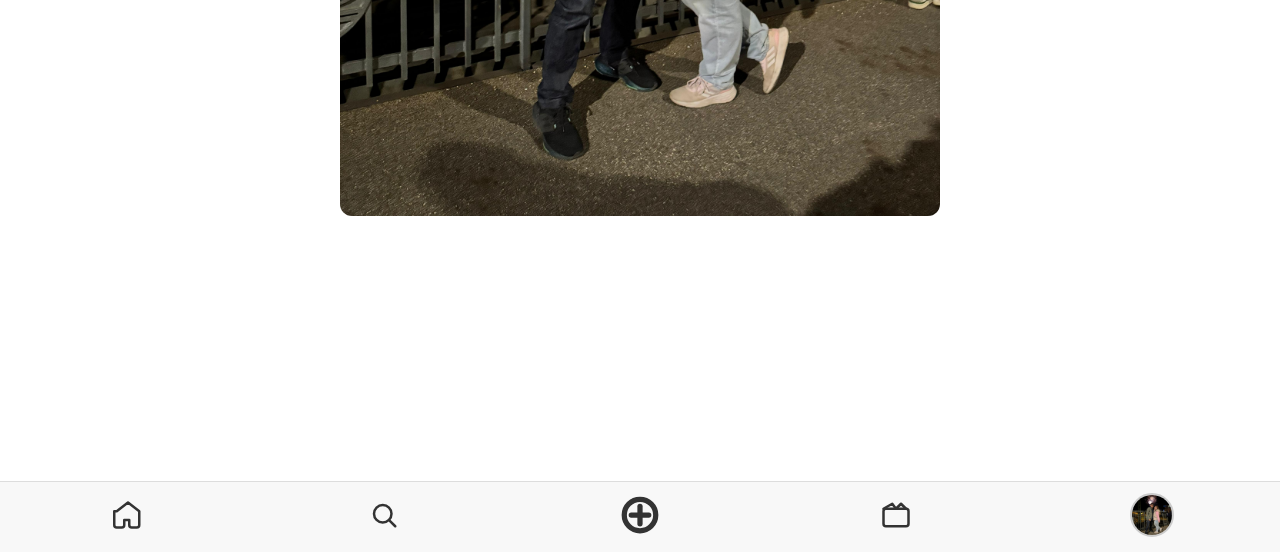
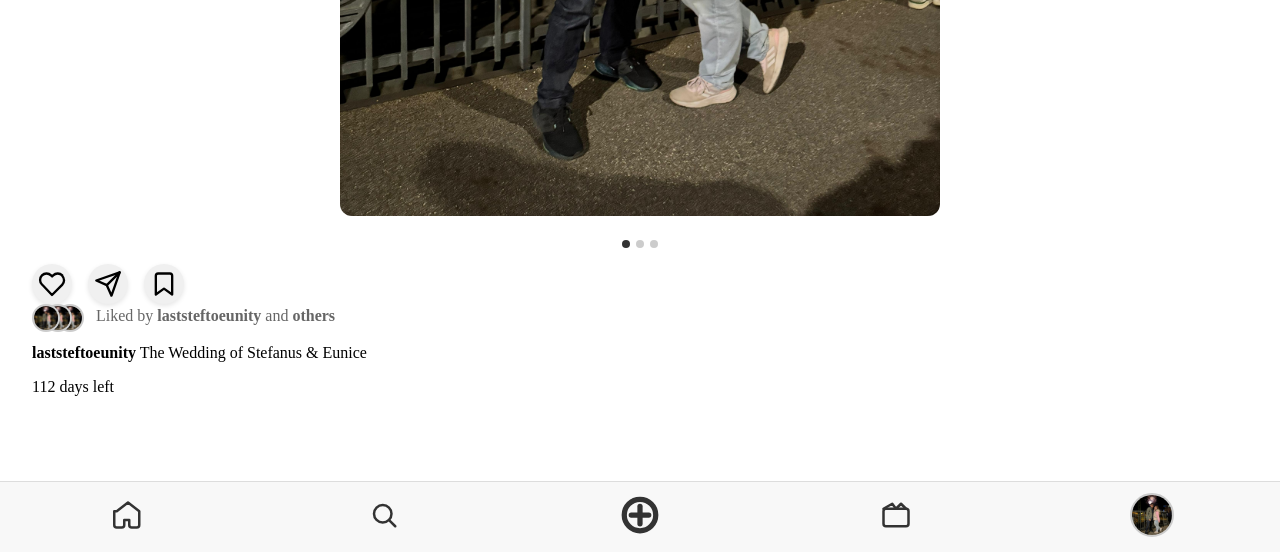
Before and after one commit to Vae2002/WeddingPlanner, a Flask app: page / in a window 1280 px wide. Shown: the part 718-1270 px from the top of the page. Run offline with Flask 2, Linux system fonts and the light colour scheme.

Commit message:
carousel dots and icons added to home as well as texts

```diff
--- a/static/css/styles.css
+++ b/static/css/styles.css
@@ -382,6 +382,14 @@ footer {
     z-index: 1000;
 }
 
+.horizontal-icon-wrapper {
+  display: flex;
+  align-items: center;
+  gap: 1rem; /* spacing between icons */
+  margin-top: 1rem; /* optional */
+}
+
+
 .icon-button {
     width: 40px;
     height: 40px;
@@ -662,6 +670,7 @@ footer {
     display: flex;
     flex-direction: column;
     align-items: left;
+    overflow:visible;
 }
 
 .image-carousel {
@@ -714,3 +723,23 @@ footer {
 .carousel-btn.next {
   right: 10px;
 }
+
+.carousel-dots {
+  display: flex;
+  justify-content: center;
+  margin-top: 0.5rem;
+  gap: 0.4rem;
+}
+
+.carousel-dot {
+  width: 8px;
+  height: 8px;
+  border-radius: 50%;
+  background-color: #ccc;
+  cursor: pointer;
+  transition: background-color 0.3s;
+}
+
+.carousel-dot.active {
+  background-color: #333;
+}
--- a/static/js/home.js
+++ b/static/js/home.js
@@ -2,20 +2,38 @@ document.addEventListener('DOMContentLoaded', () => {
   const track = document.querySelector('.carousel-track');
   const prevBtn = document.querySelector('.carousel-btn.prev');
   const nextBtn = document.querySelector('.carousel-btn.next');
-  const totalSlides = track.children.length;
+  const images = track.querySelectorAll('img');
+  const dotsContainer = document.getElementById('carousel-dots');
   let currentIndex = 0;
+
+  // Generate navigation dots
+  images.forEach((_, index) => {
+    const dot = document.createElement('div');
+    dot.classList.add('carousel-dot');
+    if (index === 0) dot.classList.add('active');
+    dot.addEventListener('click', () => {
+      currentIndex = index;
+      updateCarousel();
+    });
+    dotsContainer.appendChild(dot);
+  });
 
   function updateCarousel() {
     track.style.transform = `translateX(-${currentIndex * 100}%)`;
+
+    // Update active dot
+    document.querySelectorAll('.carousel-dot').forEach((dot, idx) => {
+      dot.classList.toggle('active', idx === currentIndex);
+    });
   }
 
   nextBtn.addEventListener('click', () => {
-    currentIndex = (currentIndex + 1) % totalSlides;
+    currentIndex = (currentIndex + 1) % images.length;
     updateCarousel();
   });
 
   prevBtn.addEventListener('click', () => {
-    currentIndex = (currentIndex - 1 + totalSlides) % totalSlides;
+    currentIndex = (currentIndex - 1 + images.length) % images.length;
     updateCarousel();
   });
 });
--- a/templates/home.html
+++ b/templates/home.html
@@ -36,8 +36,76 @@
             <button class="carousel-btn prev">‹</button>
             <button class="carousel-btn next">›</button>
         </div>
+        <div class="carousel-dots" id="carousel-dots"></div>
+
+        <div class="horizontal-icon-wrapper">
+            <!-- Heart icon -->
+            <a href="#" class="icon-button" title="Like">
+                <svg xmlns="http://www.w3.org/2000/svg" width="28" height="28" fill="none" stroke="black" stroke-width="2" stroke-linecap="round" stroke-linejoin="round" viewBox="0 0 24 24">
+                    <path d="M20.8 4.6a5.5 5.5 0 0 0-7.8 0l-.9.9-.9-.9a5.5 5.5 0 1 0-7.8 7.8l.9.9L12 21.4l7.8-7.8.9-.9a5.5 5.5 0 0 0 0-7.8z"></path>
+                </svg>
+            </a>
+
+            <!-- Paper plane icon -->
+            <a href="#" class="icon-button" title="Send">
+                <svg xmlns="http://www.w3.org/2000/svg" width="28" height="28" fill="none" stroke="black" stroke-width="2" stroke-linecap="round" stroke-linejoin="round" viewBox="0 0 24 24">
+                    <line x1="22" y1="2" x2="11" y2="13"></line>
+                    <polygon points="22 2 15 22 11 13 2 9 22 2"></polygon>
+                </svg>
+            </a>
+
+            <!-- Bookmark icon -->
+            <a href="#" class="icon-button" title="Bookmark">
+                <svg xmlns="http://www.w3.org/2000/svg" width="28" height="28" fill="none" stroke="black" stroke-width="2" stroke-linecap="round" stroke-linejoin="round" viewBox="0 0 24 24">
+                    <path d="M19 21l-7-5-7 5V5a2 2 0 0 1 2-2h10a2 2 0 0 1 2 2z"/>
+                </svg>
+            </a>
+        </div>
+
     </div>
 
+    <div class="liked-by-wrapper">
+        <div class="small-profiles">
+            <a class="profile-link small-profile-link" style="z-index: 3; left: 0px;">
+                <img src="{{ url_for('static', filename='images/profile.jpeg') }}" alt="Profile 1">
+            </a>
+            <a class="profile-link small-profile-link" style="z-index: 2; left: 12px;">
+                <img src="{{ url_for('static', filename='images/profile.jpeg') }}" alt="Profile 2">
+            </a>
+            <a class="profile-link small-profile-link" style="z-index: 1; left: 24px;">
+                <img src="{{ url_for('static', filename='images/profile.jpeg') }}" alt="Profile 3">
+            </a>
+        </div>
+        <h4 class="extra-info liked-by-text">
+            Liked by <strong>laststeftoeunity</strong> and <strong>others</strong>
+        </h4>
+    </div>
+
+    <p><strong>laststeftoeunity</strong> The Wedding of Stefanus & Eunice</p>
+
+    <p id="days-left" style="margin-top: 1rem;"></p>
+
+    <script>
+        // Calculate days until September 6, 2025
+        const targetDate = new Date('2025-09-06');
+        const today = new Date();
+
+        // Remove the time part for accurate day count
+        targetDate.setHours(0, 0, 0, 0);
+        today.setHours(0, 0, 0, 0);
+
+        const diffTime = targetDate - today;
+        const diffDays = Math.ceil(diffTime / (1000 * 60 * 60 * 24));
+
+        const daysLeftEl = document.getElementById('days-left');
+        if (diffDays > 0) {
+            daysLeftEl.textContent = `${diffDays} days left`;
+        } else {
+            daysLeftEl.textContent = `The big day has arrived or passed! 🎉`;
+        }
+    </script>
+
+    <br><br><br><br><br><br>
     <script src="{{ url_for('static', filename='js/home.js') }}"></script>
 
 {% endblock %}
```
